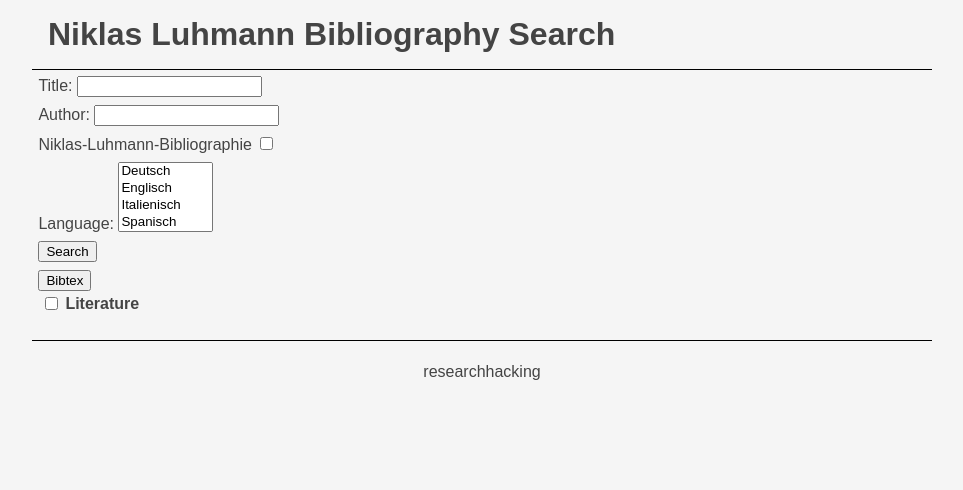
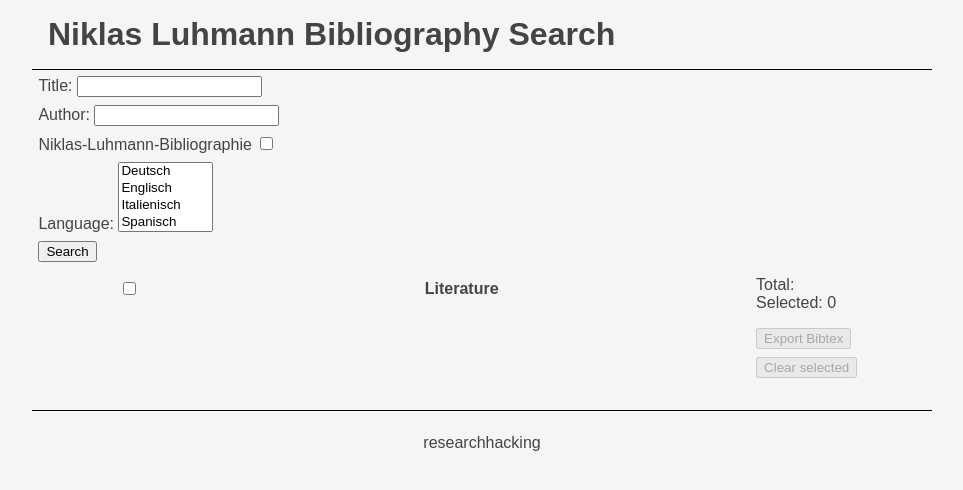
Before and after one commit to researchhacking/niklas-luhmann-bibliography, a Jekyll site: the page built from index.md, in a window 1280 px wide. Shown: the top 490 px of the page, without its empty margins (158-1121 px from the left). Built offline with Jekyll 4.4.1, drawn with Linux system fonts in a browser that asks for light colours.

Commit message:
added functionality and style for result form

```diff
--- a/_sass/form.scss
+++ b/_sass/form.scss
@@ -12,7 +12,46 @@
 }
 
 form[name=result] {
-	td {
-		vertical-align: top;
+	display: grid;
+	grid-template-columns: 4fr 1fr;
+	grid-template-rows: auto;
+	column-gap: .5em;
+  row-gap: .5em;
+
+	fieldset {
+		border: none;
 	}
+
+	fieldset[name="table"]{
+		grid-column: 1;
+		grid-row: 1;
+
+		table {
+			width: 100%;
+		}
+
+		td {
+			vertical-align: top;
+		}
+	}
+	fieldset[name="aside"]{
+		grid-column: 2;
+		grid-row: 1;
+
+		ul.stats {
+			list-style: none;
+			margin: 0 0 1em;
+			padding: 0;
+		}
+		menu {
+			list-style: none;
+			margin: 0;
+			padding: 0;
+			display: flex;
+			justify-content: space-between;
+			flex-wrap: wrap;
+			row-gap: .5em;
+		}
+	}
+
 }
--- a/_sass/layout.scss
+++ b/_sass/layout.scss
@@ -23,7 +23,7 @@
 	> main {
 		order: 4;
 		padding: .4em 1em .4em .4em;
-		width: calc(80% - .4em - 1em);
+		position: relative;
 	}
 
 	> nav {
--- a/index.md
+++ b/index.md
@@ -4,18 +4,18 @@
 scripts:
   - /scripts/app.js
   - /scripts/form.js
-  - /scripts/bibtex.js
   - /scripts/pagination.js
+  - /components/bibtex-export.js
 ---
 
 <form name="search">
   <label>
     <span>Title: </span>
-    <input name="title"/>
+    <input name="title" type="text"/>
   </label>
   <label>
     <span>Author: </span>
-    <input name="author"/>
+    <input name="author" type="text"/>
   </label>
   <label>
     <span>Niklas-Luhmann-Bibliographie</span>
@@ -36,16 +36,28 @@
   <input name="page" type="range" value="1" class="nodisplay" />
 </form>
 <form name="result">
-  <button name="bibtex">Bibtex</button>
-  <div class="pagination"></div>
-  <table id="searchresult">
-    <thead>
-      <tr>
-        <th><input type="checkbox" name="selectall" /></th>
-        <th>Literature</th>
-      </tr>
-    </thead>
-    <tbody>
-    </tbody>
-  </table>
+  <fieldset name="aside">
+    <ul class="stats">
+      <li>Total: <output name="total_num"/></li>
+      <li>Selected: <output name="selected_num"/></li>
+    </ul>
+    <menu>
+      <li><button name="bibtex">Export Bibtex</button></li>
+      <li><button name="clear">Clear selected</button></li>
+    </menu>
+  </fieldset>
+  <fieldset name="table">
+    <div class="pagination"></div>
+    <table id="searchresult">
+      <thead>
+        <tr>
+          <th><input type="checkbox" name="selectall" /></th>
+          <th>Literature</th>
+        </tr>
+      </thead>
+      <tbody>
+      </tbody>
+    </table>
+  </fieldset>
 </form>
+<bibtex-export></bibtex-export>
--- a/scripts/form.js
+++ b/scripts/form.js
@@ -12,9 +12,16 @@
   /* reset the form */
   let form = tbody.closest('form');
   form.selectall.checked = false;
+  let selected = (localStorage.itemsselected) ? JSON.parse(localStorage.itemsselected) : [];
   /* replace tbody with new rows */
   if(e.detail.result){
-    tbody.innerHTML = e.detail.result.results.map(result => `<tr><td><input type="checkbox" name="item" value="${result.id}"/></td><td>${result.displayTitle}</td></tr>`).join('');
+    tbody.innerHTML = e.detail.result.results.map(result => `<tr>
+      <td>
+        <input type="checkbox" name="item" value="${result.id}" ${(selected.includes(result.id)) ? 'checked' : ''}/>
+      </td>
+      <td>${result.displayTitle}</td></tr>`).join('');
+    let allchecked = ([...form.item].filter(item => !item.checked).length == 0) ?? true;
+    form.selectall.checked = allchecked ? true : false;
   }
 };
 
@@ -106,20 +113,32 @@
 };
 
 /**
+ * Happens when on of the buttons in the form is clicked. Action is
+ * based on the button name
  * @param {Event} form "submit"
- * @fires "searchitems" with details.arr, an array of promises for
+ * @fires "searchitems" with detail.arr, an array of promises for
  * bib items.
+ * @fires "resultitemschanged" with detail.action "clear".
  */
 const result_submit = e => {
   e.preventDefault();
-  let data = new FormData(e.target);
-  let items = data.getAll('item').map(value => get_item_api(value));
-  //let button = e.sbumitter; // button clicked
-  Promise.all(items).then(arr => {
-    console.log(arr);
-    let event = new CustomEvent('searchitems', {detail: arr});
-    document.dispatchEvent(event);
-  });
+  // let data = new FormData(e.target);
+  let button = e.submitter; // button clicked
+  switch(button.name){
+    case 'bibtex':
+      let selected = (localStorage.itemsselected) ? JSON.parse(localStorage.itemsselected) : [];
+      let items = selected.map(value => get_item_api(value));
+      Promise.all(items).then(arr => {
+        let event = new CustomEvent('searchitems', {detail: arr});
+        document.dispatchEvent(event);
+      });
+      break;
+    case 'clear':
+
+      let event = new CustomEvent('resultitemschanged', {detail: {action: 'clear'}});
+      document.dispatchEvent(event);
+      break;
+  }
 };
 
 /**
@@ -141,18 +160,82 @@
       form.selectall.checked = allchecked ? true : false;
       break;
   }
+  let obj = {action: 'alter', items: [...items]};
+  let event = new CustomEvent('resultitemschanged', {detail: obj});
+  document.dispatchEvent(event);
 };
 
-const update_page = e => {
+/**
+ * Update the page number in the search form and perform
+ * a new search based on that.
+ * @param {Event} "pagination" e.datail has the page number.
+ */
+const page_change = e => {
   document.forms.search.page.value = e.detail;
   let q = form_to_q(document.forms.search);
   search_api(q);
+};
+
+/**
+ * Display the total number of items in the current search.
+ * @param {Event} "searchresult"
+ */
+const display_stats = e => {
+  let total_num = e.detail.result.numberOfResults;
+  document.forms.result.total_num.value = total_num;
+};
+
+/**
+ * Update localStorage "itemsselected" either by altering
+ * with an array or clearing.
+ * Call display_selected() to update the UI.
+ * @param {Event} "resultitemschanged"
+ */
+const save_selected = e => {
+  let action = e.detail.action;
+  let old_ids = (localStorage.itemsselected) ? JSON.parse(localStorage.itemsselected) : [];
+  let arr = [];
+  switch(action){
+    case 'alter':
+      let selected_set = new Set(old_ids);
+      e.detail.items.forEach(item => {
+        if(item.checked){
+          selected_set.add(item.value);
+        }else{
+          selected_set.delete(item.value);
+        }
+      });
+      arr = [...selected_set.entries()].map(ent => ent[0]);
+      break;
+    case 'clear':
+      arr = [];
+      break;
+  }
+  localStorage.itemsselected = JSON.stringify(arr);
+  display_selected();
+};
+
+/**
+ * Based on the array in localStorage called "itemsselected"
+ * set the number of selected and enable/disable buttons.
+ */
+const display_selected = () => {
+  let selected = (localStorage.itemsselected) ? JSON.parse(localStorage.itemsselected) : [];
+  document.forms.result.selected_num.value = selected.length;
+  document.forms.result.bibtex.disabled = (!selected.length) ?? true;
+  document.forms.result.clear.disabled = (!selected.length) ?? true;
+  if(document.forms.result.item)
+    [...document.forms.result.item]
+      .filter(item => selected.includes(item.value))
+      .forEach(item => item.checked = true);
 };
 
 document.addEventListener('DOMContentLoaded', e => {
   let params = new URLSearchParams(location.search);
   let q = JSON.parse(params.get('q'));
   if(q) display_search_form(q);
+
+  display_selected();
 
   // form events
   document.forms.search.addEventListener('submit', search_submit);
@@ -162,5 +245,7 @@
   // custom events
   document.addEventListener('searchresult', display_search);
   document.addEventListener('searchresult', history_push);
-  document.addEventListener('pagination', update_page);
+  document.addEventListener('searchresult', display_stats);
+  document.addEventListener('resultitemschanged', save_selected);
+  document.addEventListener('pagination', page_change);
 });
```
